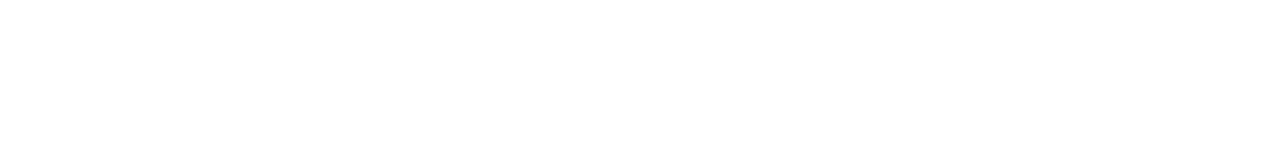
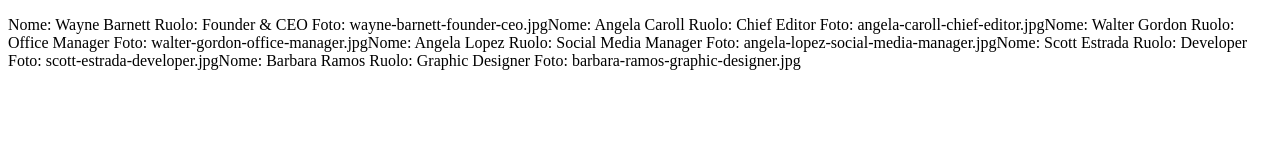
Before and after one commit to graziacrp/js-our-team, a plain HTML site: page index.html in a window 1280 px wide. Drawn offline with nearby package versions, Linux system fonts and the light colour scheme.

Commit message:
milestone 2

```diff
--- a/index.html
+++ b/index.html
@@ -12,7 +12,7 @@
 
 
 
-
+    <p id="info"></p>
 
 
 
--- a/script.js
+++ b/script.js
@@ -42,3 +42,15 @@ for (let i = 0; i < team.length; i++) {
     userInfos = team[i];
     console.log(userInfos.nome, userInfos.ruolo, userInfos.foto);
 }
+
+// MILESTONE 2: Stampo le stesse informazioni su DOM sotto forma di stringhe
+
+const informazioni = document.getElementById('info');
+for (let value of team) {
+    informazioni.innerHTML += 'Nome: ' + value.nome + ' Ruolo: ' + value.ruolo + ' Foto: ' + value.foto;
+}
+
+
+
+
+const ourTeam = document.getElementById('info');
```
Lines whose indentation alone changed are shown as unchanged.
